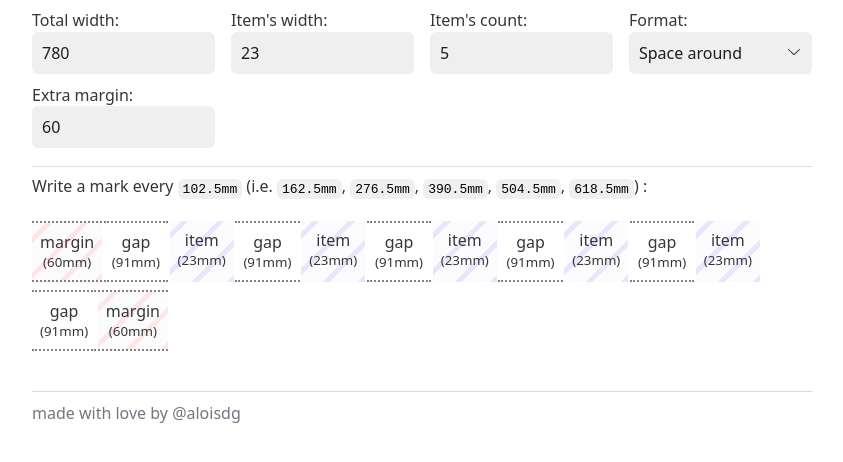
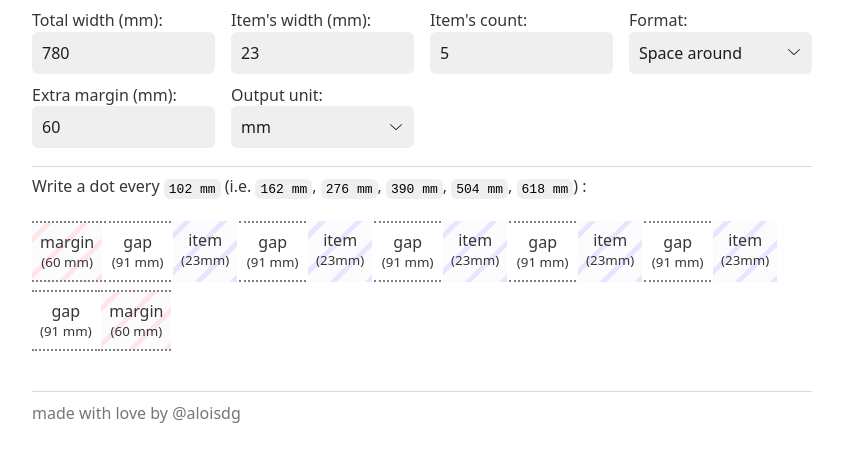
Before and after one commit to aloisdg/espacer, a plain HTML site: page index.html in a window 1280 px wide. Shown: the part 76-538 px from the top of the page, without its empty margins (218-1061 px from the left). Drawn offline with nearby package versions, Linux system fonts and the light colour scheme.

Commit message:
Update index.html

```diff
--- a/index.html
+++ b/index.html
@@ -90,9 +90,9 @@
     <main>
         <div class="grid col-4 row-2 gap">
             <label for="totalWidth">
-                Total width:<input class="w-full" type="number" id="totalWidth" value="780" min="1"></label>
+                Total width (mm):<input class="w-full" type="number" id="totalWidth" value="780" min="1"></label>
             <label for="itemWidth">
-                Item's width:<input class="w-full" type="number" id="itemWidth" value="23" min="1"></label>
+                Item's width (mm):<input class="w-full" type="number" id="itemWidth" value="23" min="1"></label>
             <label for="itemCount">
                 Item's count:<input class="w-full" type="number" id="itemCount" value="5" min="1"></label>
             <label for="format">Format:
@@ -102,7 +102,14 @@
                 </select>
             </label>
             <label for="extraMargin">
-                Extra margin:<input class="w-full" type="number" id="extraMargin" value="60" min="0"></label>
+                Extra margin (mm):<input class="w-full" type="number" id="extraMargin" value="60" min="0"></label>
+
+            <label for="unit">Output unit:
+                <select id="unit" class="w-full">
+                    <option>mm</option>
+                    <option>cm</option>
+                </select>
+            </label>
         </div>
 
         <hr>
@@ -120,11 +127,19 @@
 
         const range = (n) => [...Array(n).keys()];
 
+        const humanizeUnit = (value, unit) => {
+            if (unit === "cm") {
+                return Math.round(value / 10) + " " + unit;
+            }
+            return Math.round(value) + " " + unit;
+        }
+
         const update = () => {
             const totalWidth = parseInt($('#totalWidth').value);
             const itemWidth = parseInt($('#itemWidth').value);
             const itemCount = parseInt($('#itemCount').value);
             const hasMargin = !Boolean($('#format').selectedIndex);
+            const unit = $('#unit').value;
             const extraMargin = parseInt($('#extraMargin').value);
 
             if (itemCount < 1) {
@@ -137,22 +152,22 @@
                 return;
             }
 
-            const itemCenter = parseFloat((itemWidth / 2).toFixed(1));
+            const itemCenter = itemWidth / 2;
             const gapCount = hasMargin ? itemCount + 1 : (itemCount - 1);
-            const gap = Math.round((totalWidth - extraMargin * 2 - totalItemWidth) / gapCount);
+            const gap = (totalWidth - extraMargin * 2 - totalItemWidth) / gapCount;
 
-            const gapBlock = `<div class="gap">gap<br><small>(${gap}mm)</small></div>`;
-            const marginBlock = `<div class="margin">margin<br><small>(${extraMargin}mm)</small></div>`;
+            const gapBlock = `<div class="gap">gap<br><small>(${humanizeUnit(gap, unit)})</small></div>`;
+            const marginBlock = `<div class="margin">margin<br><small>(${humanizeUnit(extraMargin, unit)})</small></div>`;
             const itemBlock = `<div class="item">item<br><small>(${itemWidth}mm)</small></div>`;
 
             const items = range(itemCount);
-            const marks = items.map(i => extraMargin + (gap + itemWidth) * i + itemCenter + (hasMargin ? gap : 0));
+            const dots = items.map(i => extraMargin + (gap + itemWidth) * i + itemCenter + (hasMargin ? gap : 0));
 
             const content = items.map(_ => itemBlock).join(gapBlock);
 
-            $('#output').innerHTML = `Write a mark every <code>${gap + itemCenter}mm</code> (i.e. ${marks.map(x => `<code>${x}mm</code>`).join(", ")})&nbsp;:`;
+            $('#output').innerHTML = `Write a dot every <code>${humanizeUnit(gap + itemCenter, unit)}</code> (i.e. ${dots.map(dot => `<code>${humanizeUnit(dot, unit)}</code>`).join(", ")})&nbsp;:`;
+
             const innerContent = hasMargin ? gapBlock + content + gapBlock : content;
-
             $('#details').innerHTML = extraMargin > 0 ? marginBlock + innerContent + marginBlock : innerContent;
         }
 
```
